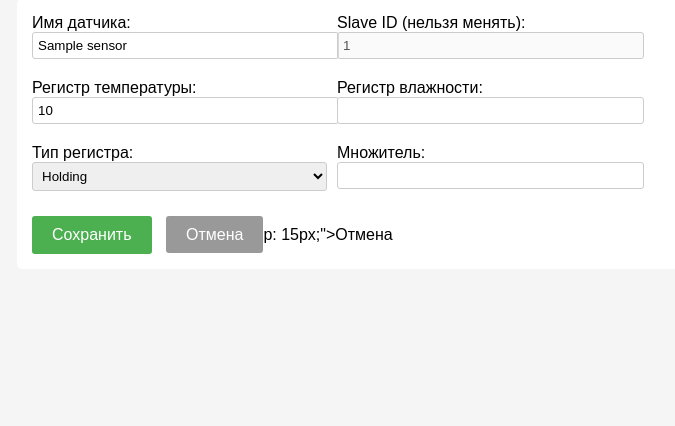
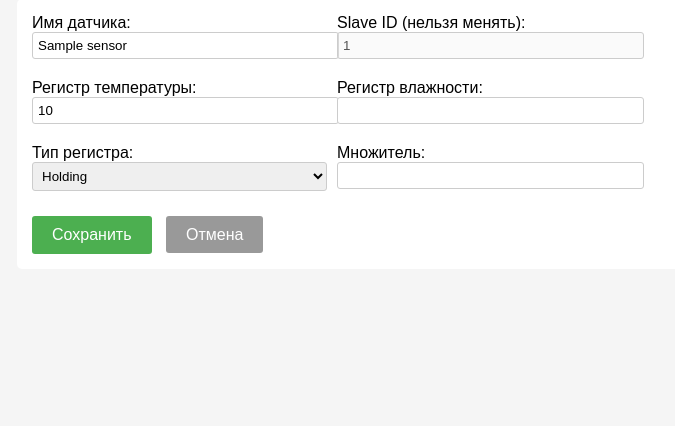
Before and after one commit to vist5/modbus_addon, a Flask app: template modbus_bridge/templates/edit.html in a window 1280 px wide. Shown: the part 121-547 px from the top of the page, without its empty margins (173-848 px from the left). Run offline with Flask 3, Linux system fonts and the light colour scheme; the template is opened without the code that fills it: most values are stand-ins (such as "Sample title", 1, 10 or a date in 2020).

Commit message:
Update edit.html

```diff
--- a/modbus_bridge/templates/edit.html
+++ b/modbus_bridge/templates/edit.html
@@ -72,7 +72,7 @@
             </label>
         </div>
         <button type="submit" class="btn-save" style="margin-top: 15px;">Сохранить</button>
-        <a href="{{ url_for('index') }}" class="btn-cancel">Отмена</a>p: 15px;">Отмена</a>
+        <a href="{{ url_for('index') }}" class="btn-cancel">Отмена</a>
     </form>
     {% else %}
     <p style="color: red;">Датчик с таким Slave ID не найден!</p>
```
